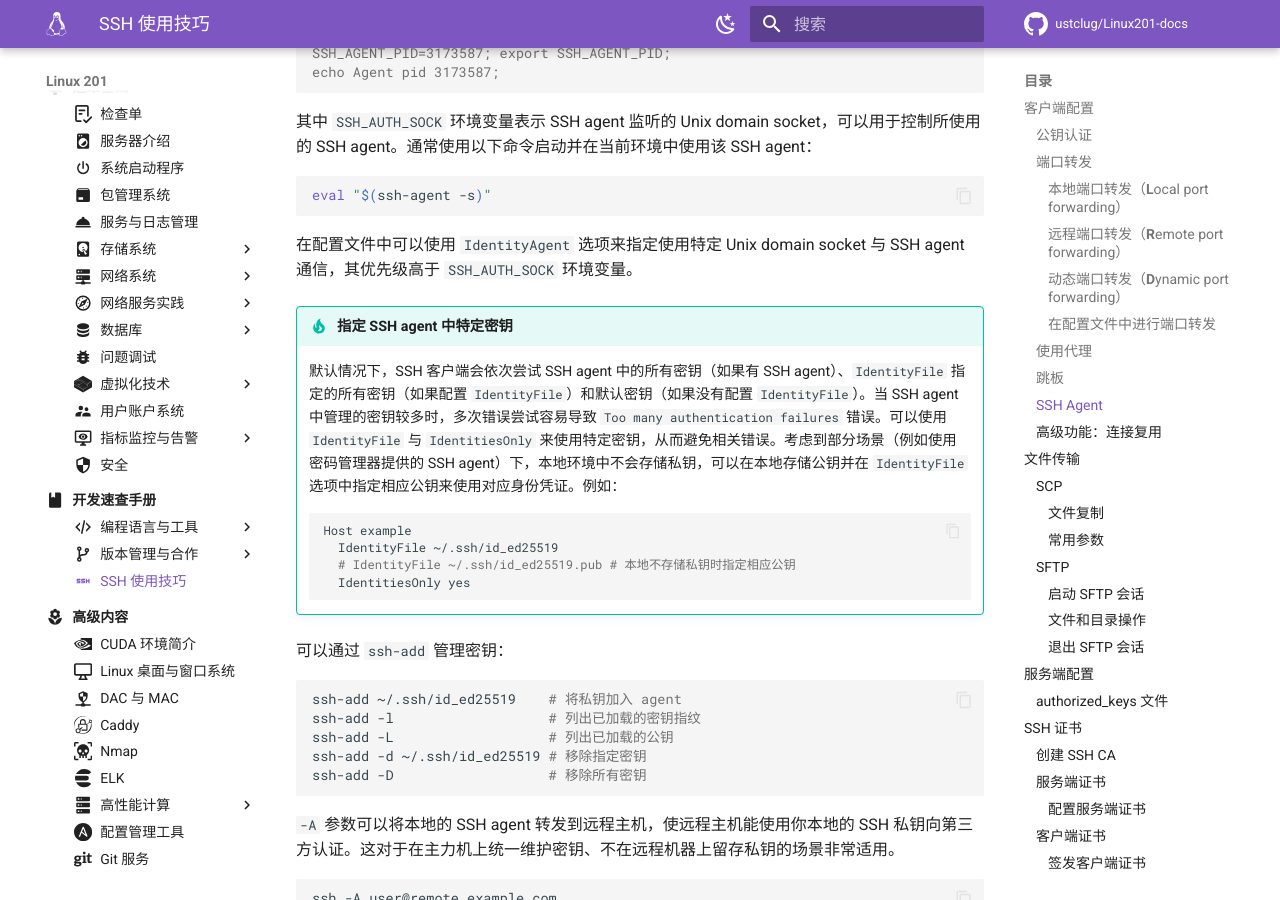
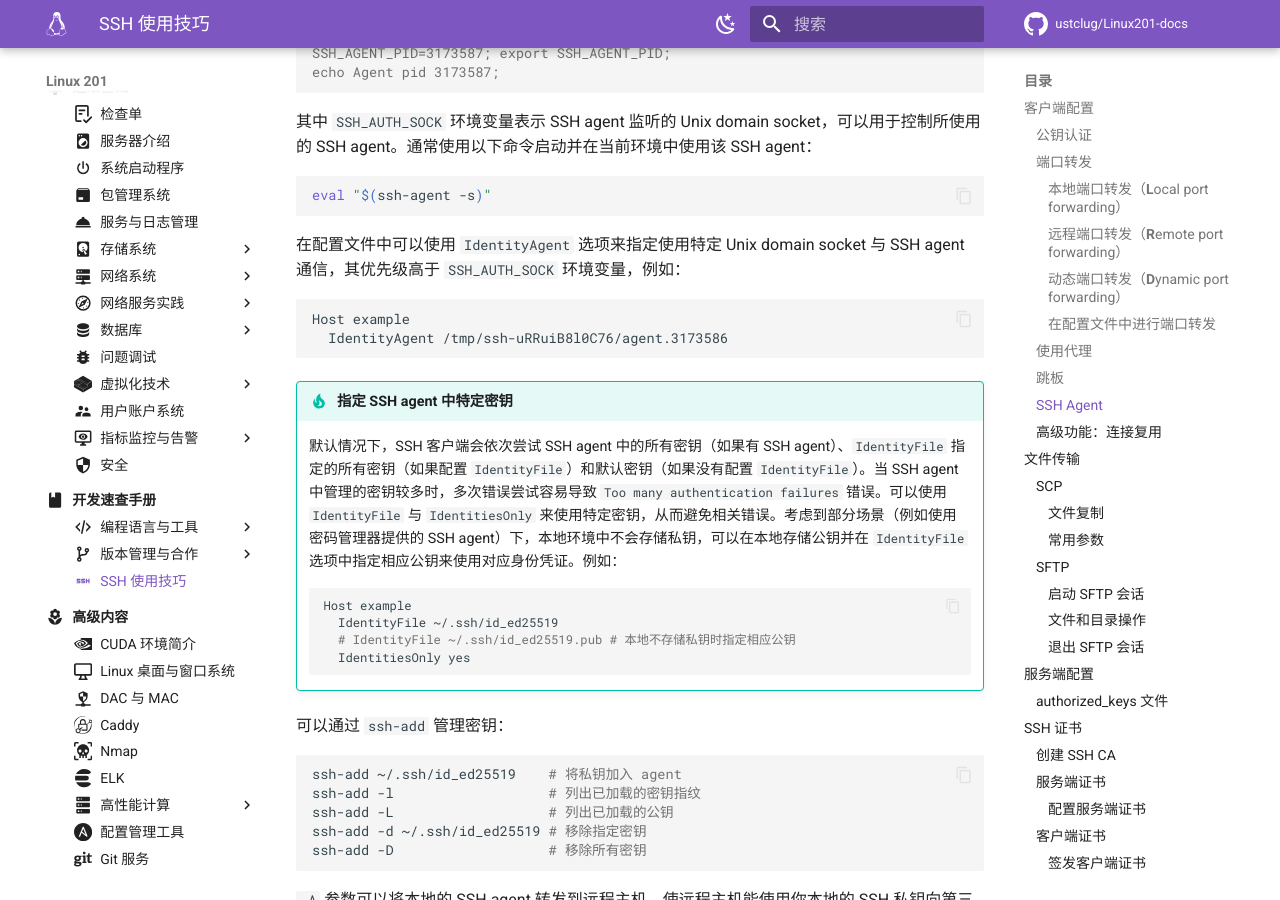
Before and after one commit to ustclug/Linux201-docs, an MkDocs documentation site: the page built from docs/dev/ssh.md, in a window 1280 px wide and 900 px high, scrolled down 6065 px. Built offline with MkDocs 1.6.1 and Material for MkDocs 9.7.7, drawn with Linux system fonts in a browser that asks for light colours; comment, search, counter and statistics services are not loaded.

Commit message:
ssh: add IdentityAgent configuration example

````diff
--- a/docs/dev/ssh.md
+++ b/docs/dev/ssh.md
@@ -225,7 +225,12 @@ echo Agent pid 3173587;
 eval "$(ssh-agent -s)"
 ```
 
-在配置文件中可以使用 `IdentityAgent` 选项来指定使用特定 Unix domain socket 与 SSH agent 通信，其优先级高于 `SSH_AUTH_SOCK` 环境变量。
+在配置文件中可以使用 `IdentityAgent` 选项来指定使用特定 Unix domain socket 与 SSH agent 通信，其优先级高于 `SSH_AUTH_SOCK` 环境变量，例如：
+
+```shell
+Host example
+  IdentityAgent /tmp/ssh-uRRuiB8l0C76/agent.3173586
+```
 
 !!! tip "指定 SSH agent 中特定密钥"
     默认情况下，SSH 客户端会依次尝试 SSH agent 中的所有密钥（如果有 SSH agent）、`IdentityFile` 指定的所有密钥（如果配置 `IdentityFile`）和默认密钥（如果没有配置 `IdentityFile`）。当 SSH agent 中管理的密钥较多时，多次错误尝试容易导致 `Too many authentication failures` 错误。可以使用 `IdentityFile` 与 `IdentitiesOnly` 来使用特定密钥，从而避免相关错误。考虑到部分场景（例如使用密码管理器提供的 SSH agent）下，本地环境中不会存储私钥，可以在本地存储公钥并在 `IdentityFile` 选项中指定相应公钥来使用对应身份凭证。例如：
````
